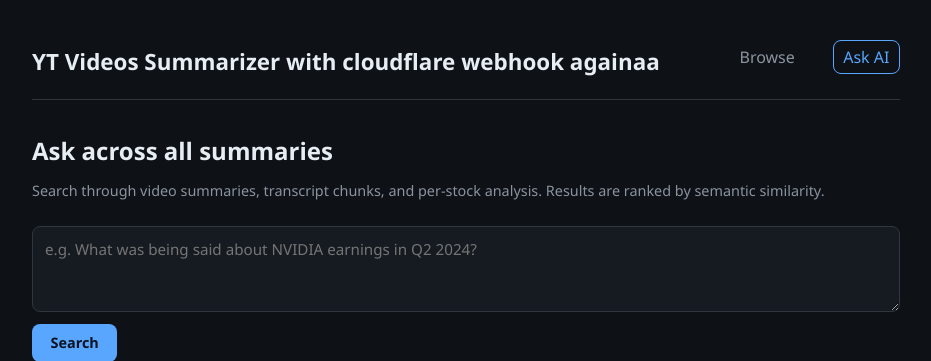
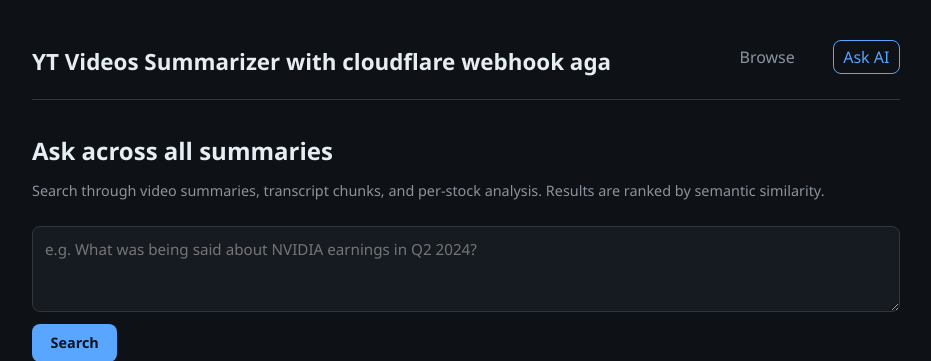
Before and after one commit to paulmarketandtech/summarizer_api, a FastAPI app: page /rag in a window 1280 px wide. Shown: the top 361 px of the page, without its empty margins (174-1105 px from the left). Run offline with FastAPI, Linux system fonts and the light colour scheme; parts of the project's set-up code (start-up, migrations or seed data) failed here and were passed over.

Commit message:
app check

```diff
--- a/app/templates/base.html
+++ b/app/templates/base.html
@@ -9,7 +9,7 @@
 <body>
     <div class="container">
         <header>
-            <h1><a href="/">YT Videos Summarizer with cloudflare webhook againaa</a></h1>
+            <h1><a href="/">YT Videos Summarizer with cloudflare webhook aga</a></h1>
             <nav>
                 <a href="/" class="{% if request.url.path == '/' %}active{% endif %}">Browse</a>
                 <a href="/rag" class="{% if request.url.path == '/rag' %}active{% endif %}">Ask AI</a>
```
